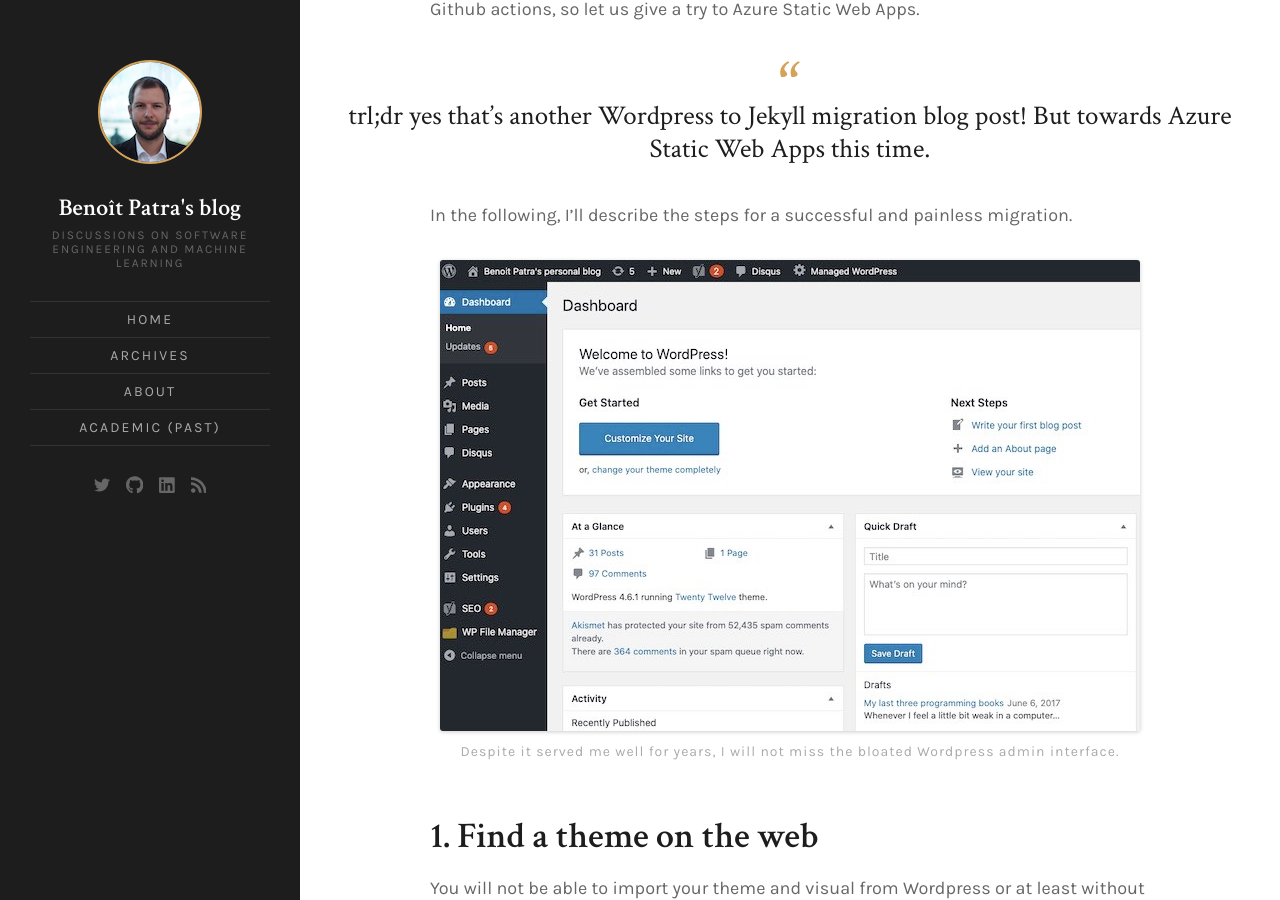
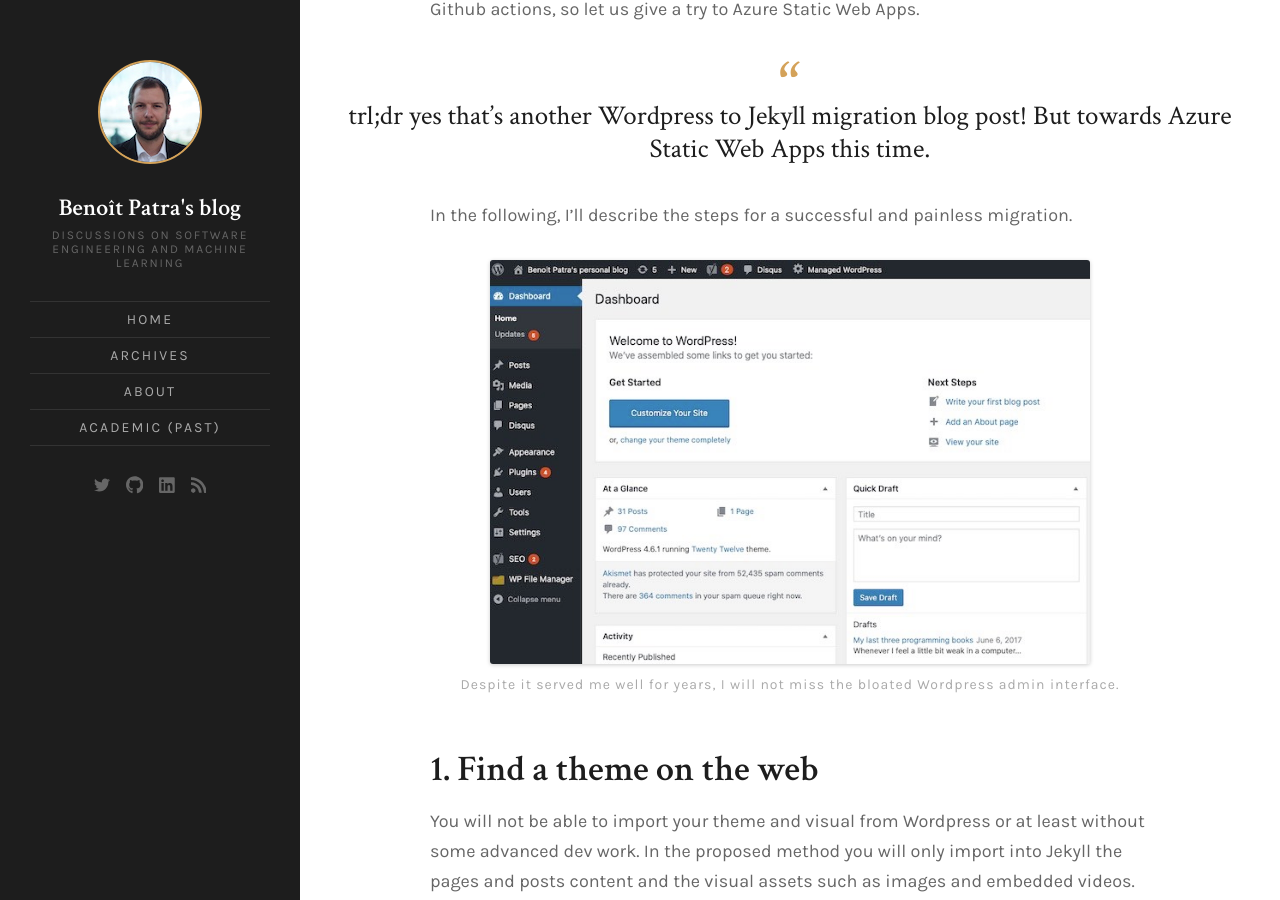
Before and after one commit to bpatra/personal-blog, a Jekyll site: the page built from _posts/2020-12-27-i-migrated-away-from-wordpress-to-jekyll-hosted-on-azure-static-web-apps.md, in a window 1280 px wide and 900 px high, scrolled down 2210 px. Built offline with Jekyll 4.4.1, drawn with Linux system fonts in a browser that asks for light colours; comment, search, counter and statistics services are not loaded.

Commit message:
Change image size

```diff
--- a/_posts/2020-12-27-i-migrated-away-from-wordpress-to-jekyll-hosted-on-azure-static-web-apps.md
+++ b/_posts/2020-12-27-i-migrated-away-from-wordpress-to-jekyll-hosted-on-azure-static-web-apps.md
@@ -37,7 +37,7 @@
 
 In the following, I'll describe the steps for a successful and painless migration.
 
-{% include image-caption.html imageurl='/assets/images/posts/wordpress-to-jekyll-migration/bloated-interface.jpg' caption="Despite it served me well for years, I will not miss the bloated Wordpress admin interface." position_class="image-center" %}
+{% include image-caption.html imageurl='/assets/images/posts/wordpress-to-jekyll-migration/bloated-interface.jpg' caption="Despite it served me well for years, I will not miss the bloated Wordpress admin interface." position_class="image-center" size_class="medium" %}
 
 ## 1. Find a theme on the web
 
@@ -45,7 +45,7 @@
 
 Just browse the web and find a Jekyll theme that you like. While it is feasible to get a standard HTML theme and _"jekyllized"_ it afterwards, I suggest you should get a Jekyll template first, especially a blog aware theme. This will spare you some unnecessary dev work. I found mine on [jekyllthemes](https://jekyllthemes.io/), there are some good free ones but, for a couples of dollars, the paying ones are definitely better. It is definitely worth the cost IMHO.
 
-{% include image-caption.html imageurl='/assets/images/posts/wordpress-to-jekyll-migration/my-old-wordpress-theme.jpg' caption="My old Wordpress theme, while very simple and satisfactory because after all that's just a simple dev blog, I prefer the new one." position_class="image-center" %}
+{% include image-caption.html imageurl='/assets/images/posts/wordpress-to-jekyll-migration/my-old-wordpress-theme.jpg' caption="My old Wordpress theme, while very simple and satisfactory because after all that's just a simple dev blog, I prefer the new one." position_class="image-center" size_class="medium" %}
 
 ## 2. Import your posts from Wordpress
 
@@ -93,7 +93,7 @@
 
 Now you should see under the `/posts` folder all your existing posts in the markdown format that will be processed by Jekyll. At this stage by running `jekyll serve` you should see your blog working locally. Yet images are probably missing or pointing to the Wordpress hosted assets.
 
-{% include image-caption.html imageurl='/assets/images/posts/wordpress-to-jekyll-migration/all-posts-after-jekyll-import.jpg' caption="Retrieving posts formatted for Jekyll is the first and most important step to achieve. The other is actually just 'fixing' URLs, paths to asset..." position_class="image-center" %}
+{% include image-caption.html imageurl='/assets/images/posts/wordpress-to-jekyll-migration/all-posts-after-jekyll-import.jpg' caption="Retrieving posts formatted for Jekyll is the first and most important step to achieve. The other is actually just 'fixing' URLs, paths to asset..." position_class="image-center" size_class="medium" %}
 
 ## 3. Do not forget to check consistence of URL paths
 
@@ -150,7 +150,7 @@
 
 Note that Azure Static Web Apps all the TLS termination but also the `http` to `https` redirection and the SSL certificates renewals. In addition, everything is free (at least for now): hosting and CDN. I have been using this service for more than a month now and it seems definitely a good option.
 
-{% include image-caption.html imageurl='/assets/images/posts/wordpress-to-jekyll-migration/successful-deploy-github-actions-azure-static-web-apps.jpg' caption="Github actions jobs successful and the statically generated Jekyll website is pushed to Azure Static Web Apps" position_class="image-center" %}
+{% include image-caption.html imageurl='/assets/images/posts/wordpress-to-jekyll-migration/successful-deploy-github-actions-azure-static-web-apps.jpg' caption="Github actions jobs successful and the statically generated Jekyll website is pushed to Azure Static Web Apps" position_class="image-center" size_class="small" %}
 
 ## 8. Moving comments
 
```
